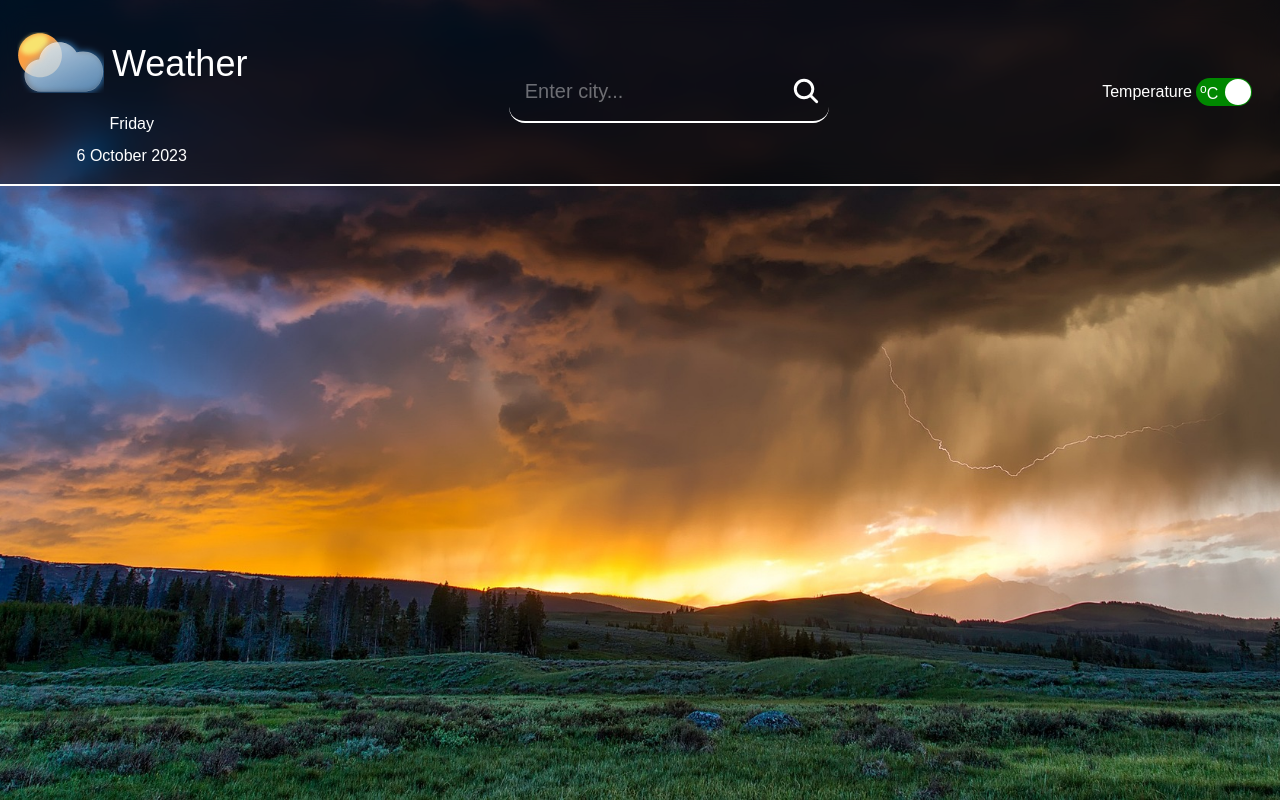
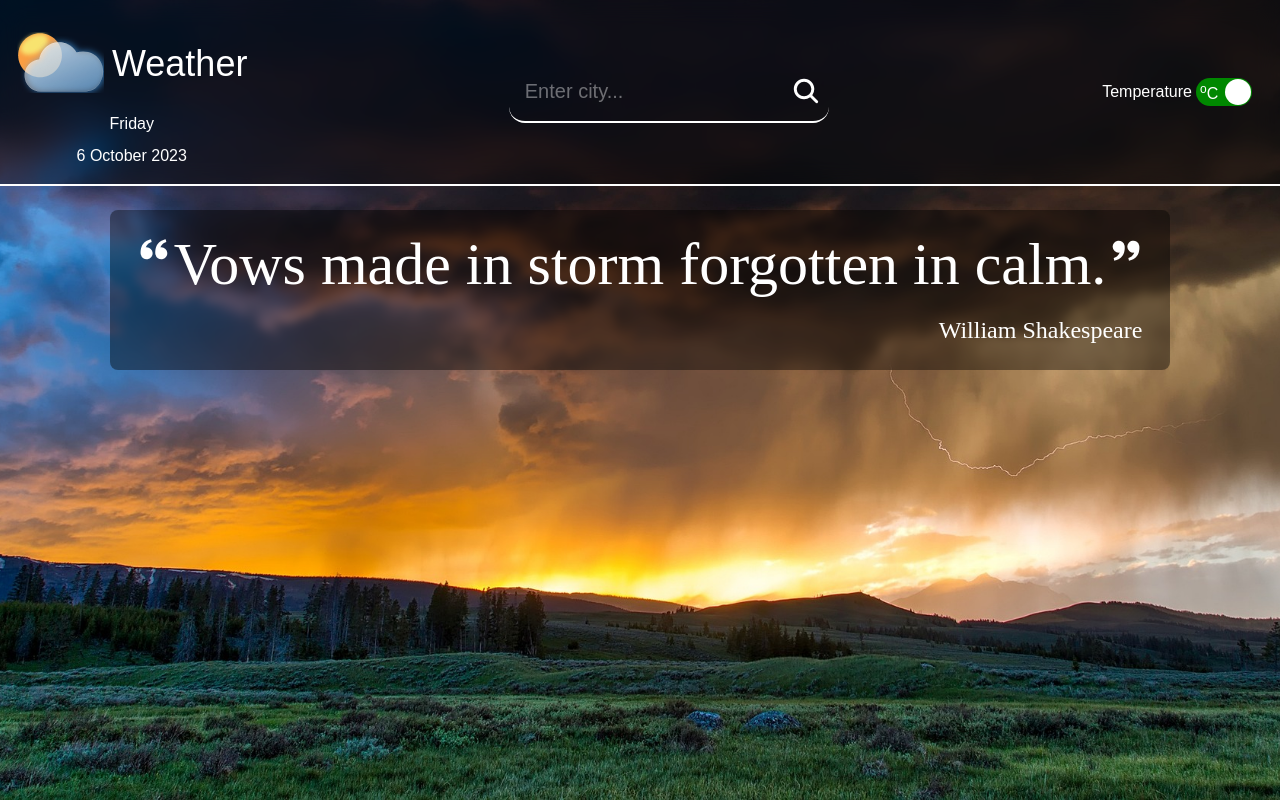
Before and after one commit to Andrgoit/react-weather-app, a React (Create React App) app: page / in a window 1280 px wide. Built offline with nearby package versions, Linux system fonts and the light colour scheme; no server answers.

Commit message:
update readme

```diff
--- a/src/App.js
+++ b/src/App.js
@@ -5,7 +5,7 @@ import { fetchWeather } from "./redux/weather/weatherOperations";
 import { SelectLocation } from "./redux/weather/weatherSelectors";
 import { SelectQuery } from "./redux/query/querySelectors";
 
-import { ImageBg, Header, Current, Forecast } from "./components";
+import { ImageBg, Header, Current, Forecast, Banner } from "./components";
 
 function App() {
   const city = useSelector(SelectQuery);
@@ -21,11 +21,13 @@ function App() {
   return (
     <ImageBg>
       <Header />
-      {location && (
+      {location ? (
         <div className="flex flex-col gap-6 items-center">
           <Current />
           <Forecast />
         </div>
+      ) : (
+        <Banner />
       )}
     </ImageBg>
   );
--- a/src/components/Banner/Banner.jsx
+++ b/src/components/Banner/Banner.jsx
@@ -1,8 +1,29 @@
 import { BiSolidQuoteAltLeft, BiSolidQuoteAltRight } from "react-icons/bi";
+
+import { motion } from "framer-motion";
+
+const animation = {
+  hidden: {
+    x: 100,
+    opacity: 0,
+  },
+  visible: (custom) => ({
+    x: 0,
+    opacity: 1,
+    transition: { delay: custom * 0.2 },
+  }),
+};
 
 export default function Banner() {
   return (
-    <div className=" hidden sm:flex rounded-lg flex-col items-end gap-5 absolute top-1/2 right-0 backdrop-blur-sm bg-white/10 font-handfree  text-white py-6 px-7">
+    <motion.div
+      initial="hidden"
+      // whileInView="visible" при загрузке экрана
+      animate="visible"
+      variants={animation}
+      custom={3}
+      className=" hidden sm:flex rounded-lg flex-col items-end gap-5 /2 right-0 backdrop-blur-sm bg-black/40 font-handfree  text-white py-6 px-7"
+    >
       <div className="flex gap-1 text-2xl md:text-6xl">
         {" "}
         <BiSolidQuoteAltLeft size={32} />
@@ -10,6 +31,6 @@ export default function Banner() {
         <BiSolidQuoteAltRight size={32} />
       </div>
       <p className=" text-lg md:text-2xl">William Shakespeare</p>
-    </div>
+    </motion.div>
   );
 }
```
Also changed, not shown: public/preview.JPG, 1 other file (tests, documents, lock files or other folders).
